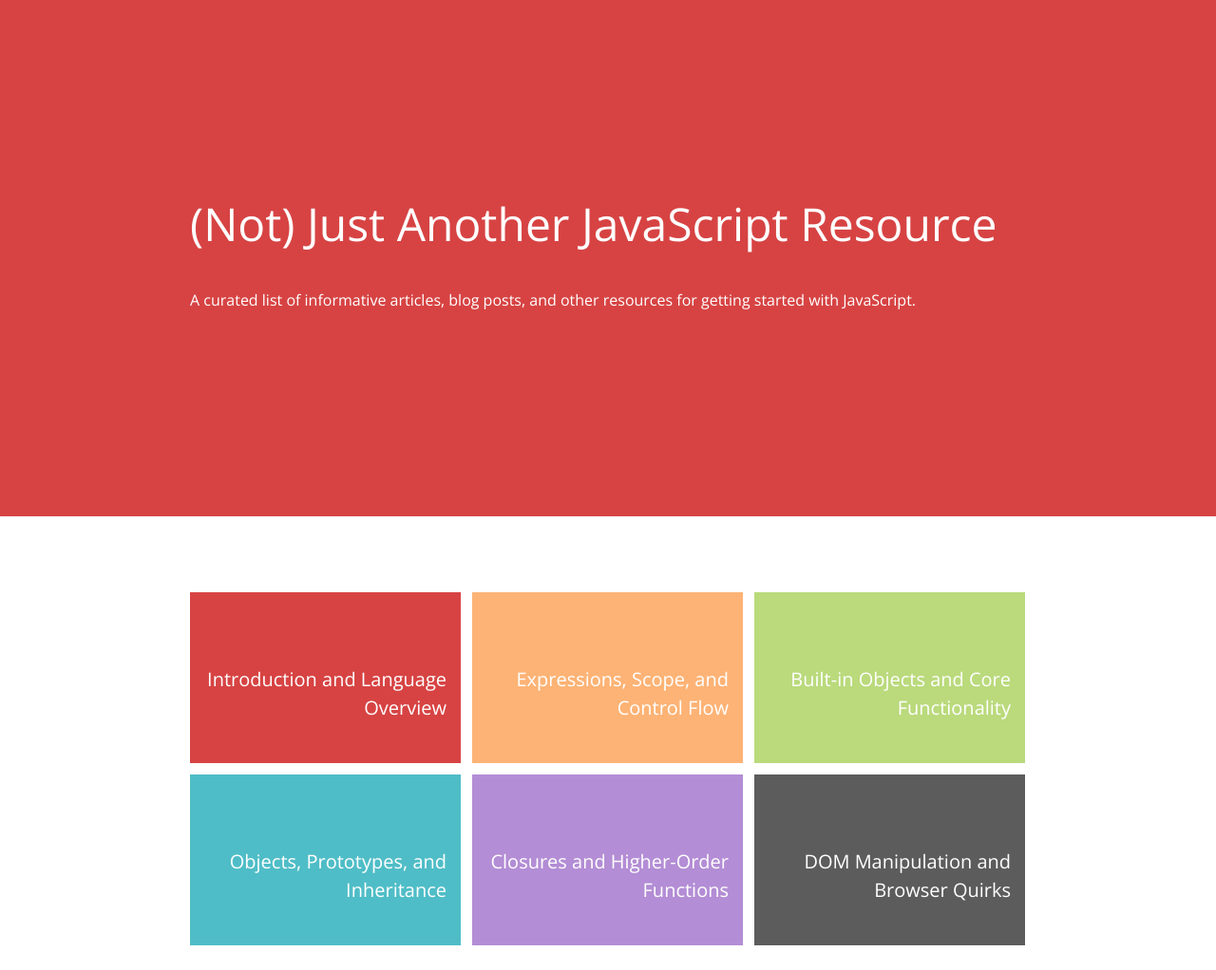
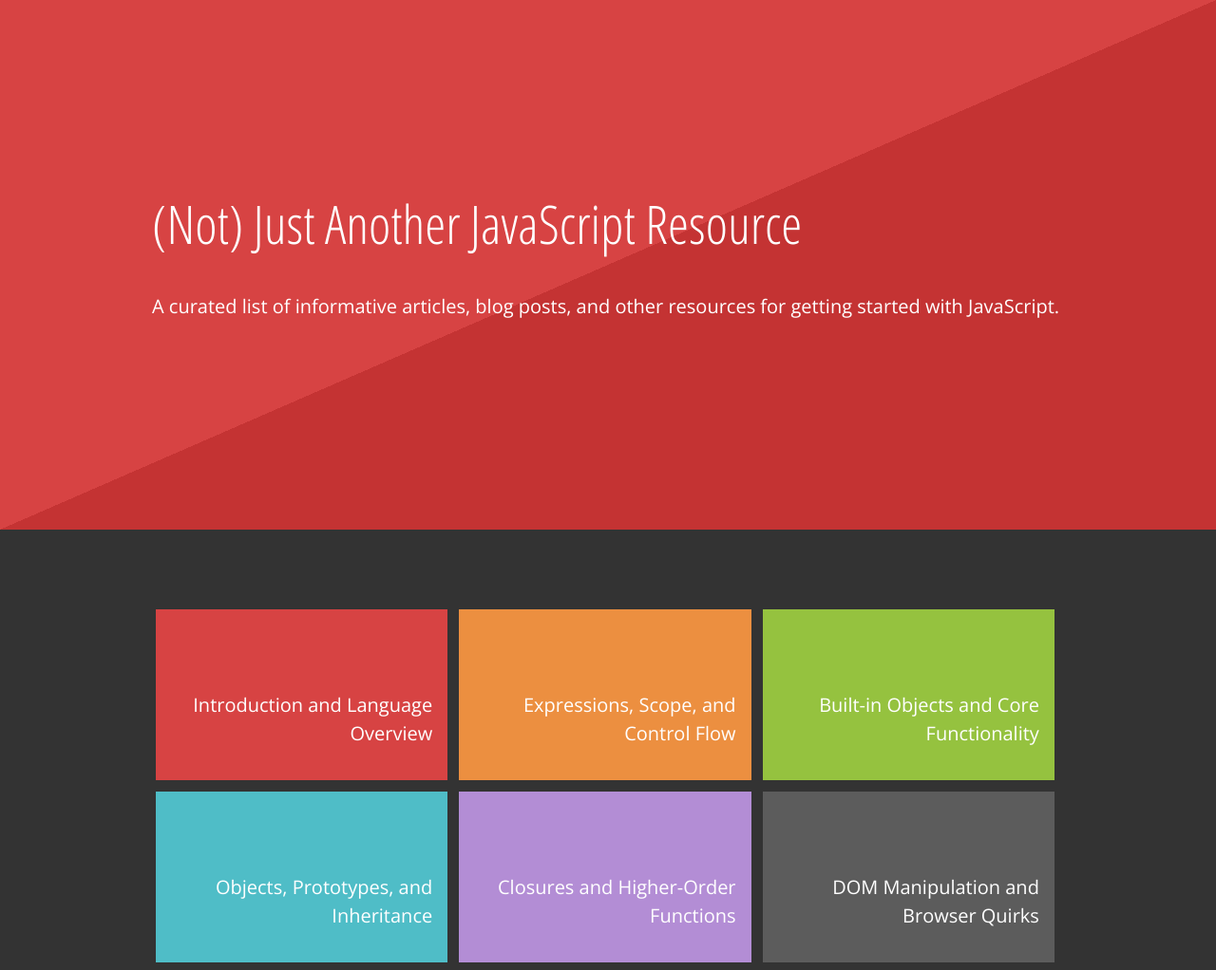
Before and after one commit to webguyian/jsref.net, a plain HTML site: page index.html in a window 1280 px wide. Shown: the whole page at 95% size. Drawn offline with nearby package versions, Linux system fonts and the light colour scheme.

Commit message:
Update background colors

```diff
--- a/css/style.css
+++ b/css/style.css
@@ -1,67 +1,93 @@
 *, *:before, *:after {
-  -webkit-box-sizing: border-box;
   -moz-box-sizing: border-box;
   box-sizing: border-box;
 }
 
 body {
+  background: #333;
   margin: 0;
   padding: 0;
   color: #333;
-  font: 400 16px/1.5 'Open Sans', 'Helvetica Neue', Helvetica, Arial, sans-serif;
+  font: 300 16px/1.5 'Open Sans', 'Helvetica Neue', Helvetica, Arial, sans-serif;
 }
 
 h1, h2, h3 {
-  font-weight: 400;
+  font-family: 'Open Sans', 'Helvetica Neue', Helvetica, Arial, sans-serif;
+  font-weight: 300;
 }
 
 .container {
-  max-width: 55em;
+  max-width: 60em;
   margin: 0 auto;
 }
 
 .hero-unit {
   background-color: #d74343;
-  margin-bottom: 80px;
-  padding: 200px 0;
+  background: linear-gradient(to top left, #C43333 0%, #C43333 50%, #d74343 50%, #d74343 100%);
+  margin-bottom: 40px;
+  padding: 40px 20px;
 }
 
 .hero-unit h1 {
   margin-top: 0;
   color: #fff;
-  font-size: 3em;
+  font-size: 2em;
 }
 
-.hero-unit p {
+.hero-unit .lead {
   color: #fff;
+}
+
+.row {
+  width: 100%;
+  height: auto;
+  overflow: hidden;
 }
 
 .panel {
   position: relative;
-  width: 285px;
+  display: block;
+  width: 90%;
   height: 180px;
-  margin: 0 0.75em 0.75em 0;
+  margin: 0 auto 1em;
   padding: 1em;
-  float: left;
   background-color: #d3d3d3;
   text-align: right;
-}
-
-.row .panel:last-child {
-  margin-right: 0;
+  vertical-align: top;
 }
 
 .panel > h2 {
-  position: absolute;
-  right: 0.75em;
-  top: 3em;
   color: #fff;
   font-size: 1.25em;
+  margin-top: 70px;
 }
 
 .panel-1 { background-color: #d74343; }
-.panel-2 { background-color: #FDB375; }
-.panel-3 { background-color: #BADA7C; }
+.panel-2 { background-color: #EC8F40; }
+.panel-3 { background-color: #95C23F; }
 .panel-4 { background-color: #4FBDC7; }
 .panel-5 { background-color: #B38DD5; }
 .panel-6 { background-color: #5C5C5C; }
+
+@media (min-width: 50em) {
+
+  .hero-unit {
+    margin-bottom: 80px;
+    padding: 200px 0;
+  }
+
+  .hero-unit h1 {
+    font: 300 3.5em/1.25 'Open Sans Condensed', 'Open Sans', 'Helvetica Neue', Helvetica, Arial, sans-serif;
+  }
+
+  .hero-unit .lead {
+    font-size: 1.25em;
+  }
+
+  .panel {
+    display: inline-block;
+    width: 32%;
+    margin: 0.25em 0.25em 0.5em;
+  }
+
+}
```
